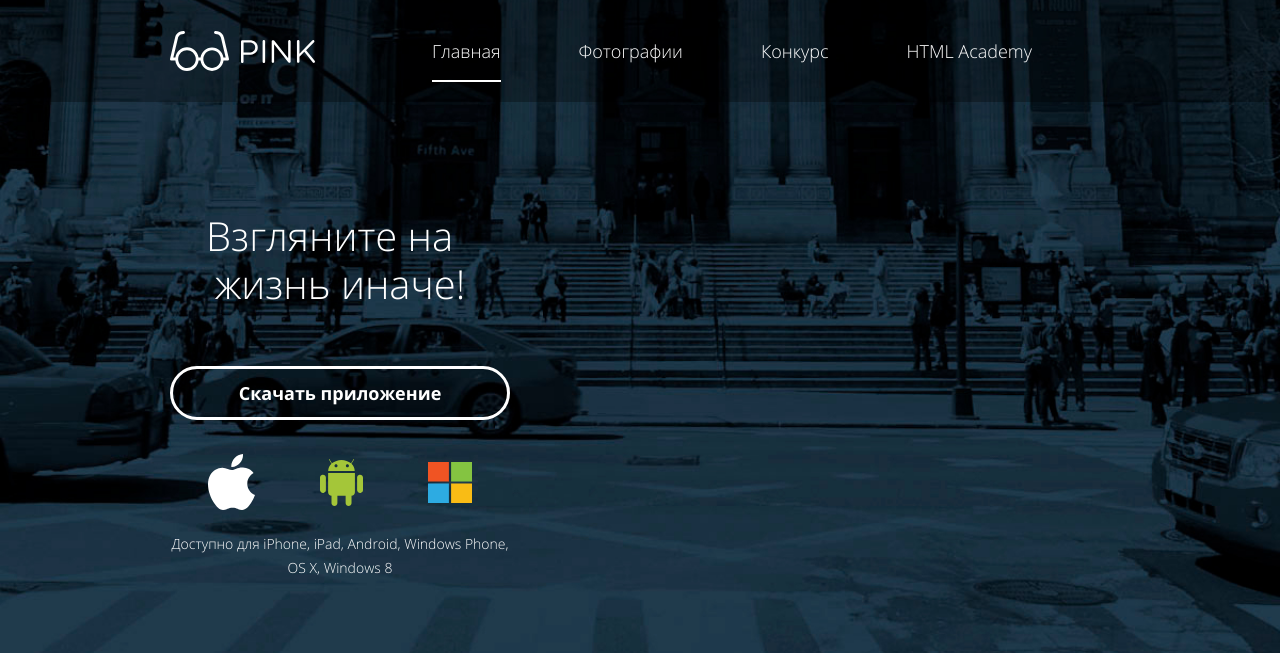
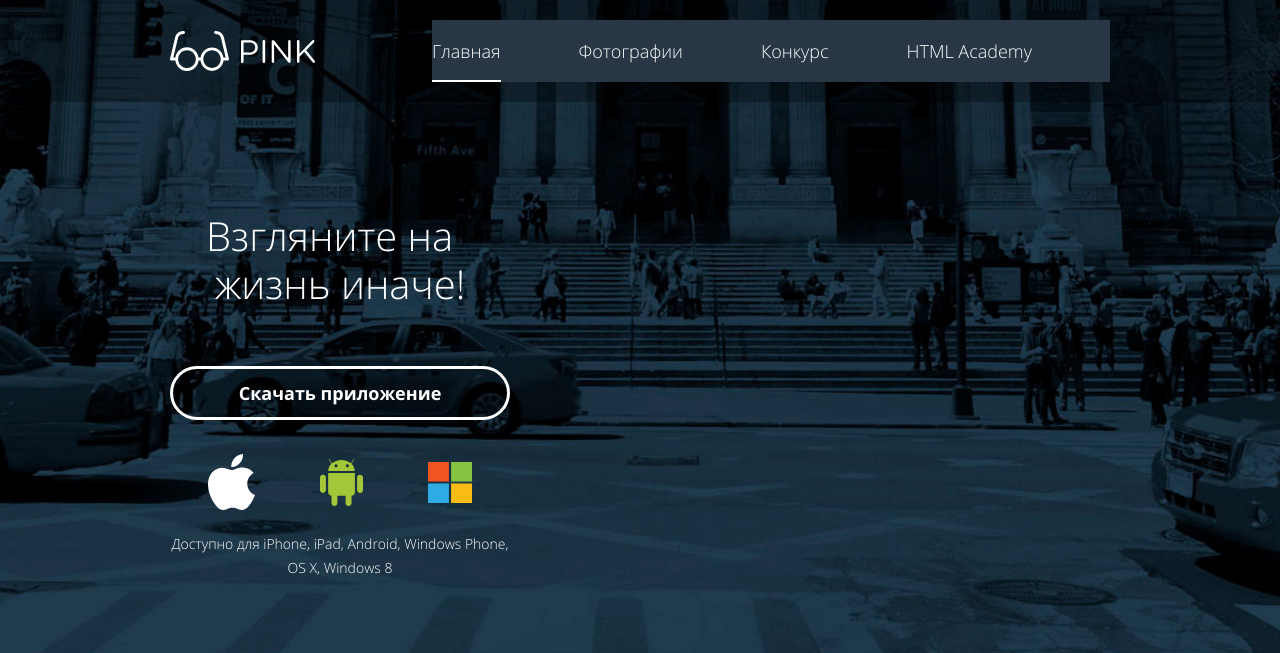
Before and after one commit to vilenan/PINKK, a website: page source/index.html in a window 1280 px wide. Shown: the top 653 px of the page. Drawn offline with nearby package versions, Linux system fonts and the light colour scheme; files that its build step writes are made by us from their sources.

Commit message:
исправила открытие бургера

```diff
--- a/source/js/nav.js
+++ b/source/js/nav.js
@@ -5,8 +5,6 @@ const header = document.querySelector('.header');
 const headerHeight = header.offsetHeight;
 console.log(headerHeight);
 
-document.querySelector(':root').style.setProperty('--header-height', `${headerHeight}px`);
-
 burger.addEventListener('click', function(){
     burger.classList.toggle('burger--active');
     menu.classList.toggle('navigation--active');
--- a/source/sass/blocks/header.scss
+++ b/source/sass/blocks/header.scss
@@ -54,11 +54,16 @@
 .navigation {
   position: fixed;
   width: 100%;
-  top: var(--header-height);
+  top: 63px;
   right: 0;
-  background-color: $color-main;
+
   transform: translateX(100%);
   transition: transform 0.2s ease-in-out;
+  overflow-y: auto;
+
+  @media (min-width: $tablet-width) {
+    top: 80px;
+  }
 
   @media (min-width: $desktop-width) {
     transform: none;
@@ -143,6 +148,7 @@
 
 .navigation-list {
   @include reset;
+  background-color: $color-main;
 
   @media (min-width: $desktop-width) {
     display: flex;
--- a/source/sass/style.scss
+++ b/source/sass/style.scss
@@ -24,4 +24,4 @@
 @import "blocks/modal.scss";
 @import "blocks/breadcrumbs.scss";
 @import "blocks/control.scss";
-@import "blocks/tools.scss"
+@import "blocks/tools.scss";
--- a/source/sass/utils/global.scss
+++ b/source/sass/utils/global.scss
@@ -1,5 +1,6 @@
 body {
   box-sizing: border-box;
+  overflow-x: hidden;
 }
 
 .no-scroll {
```
